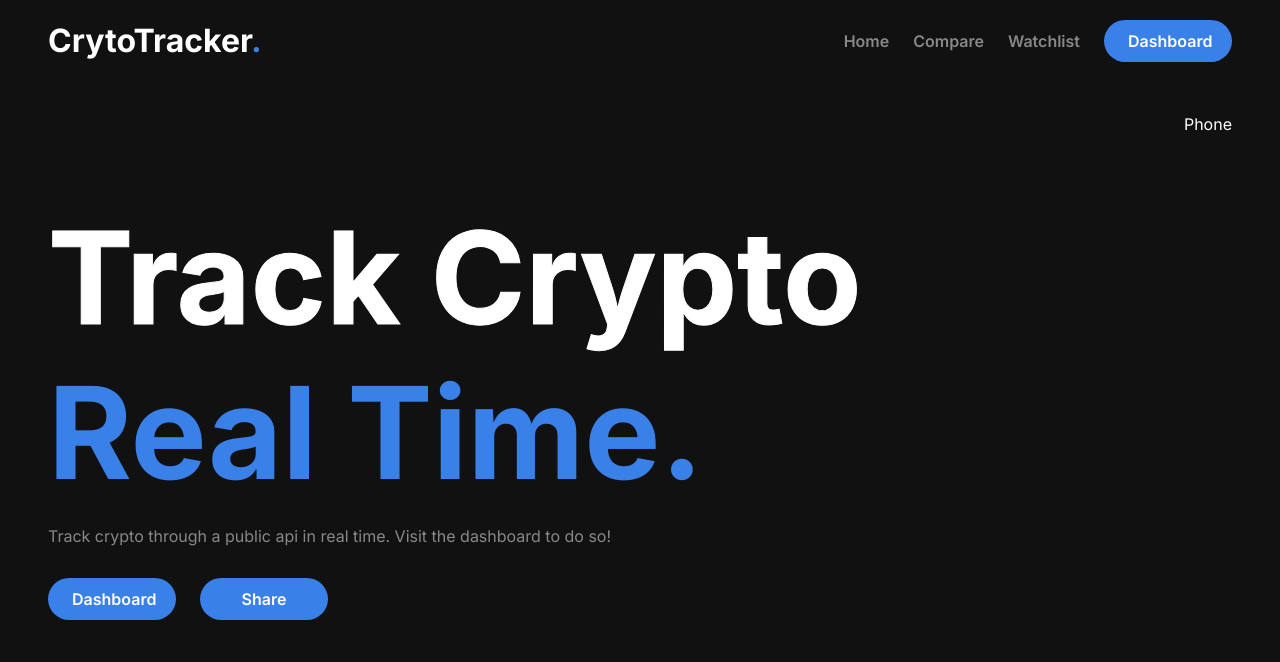
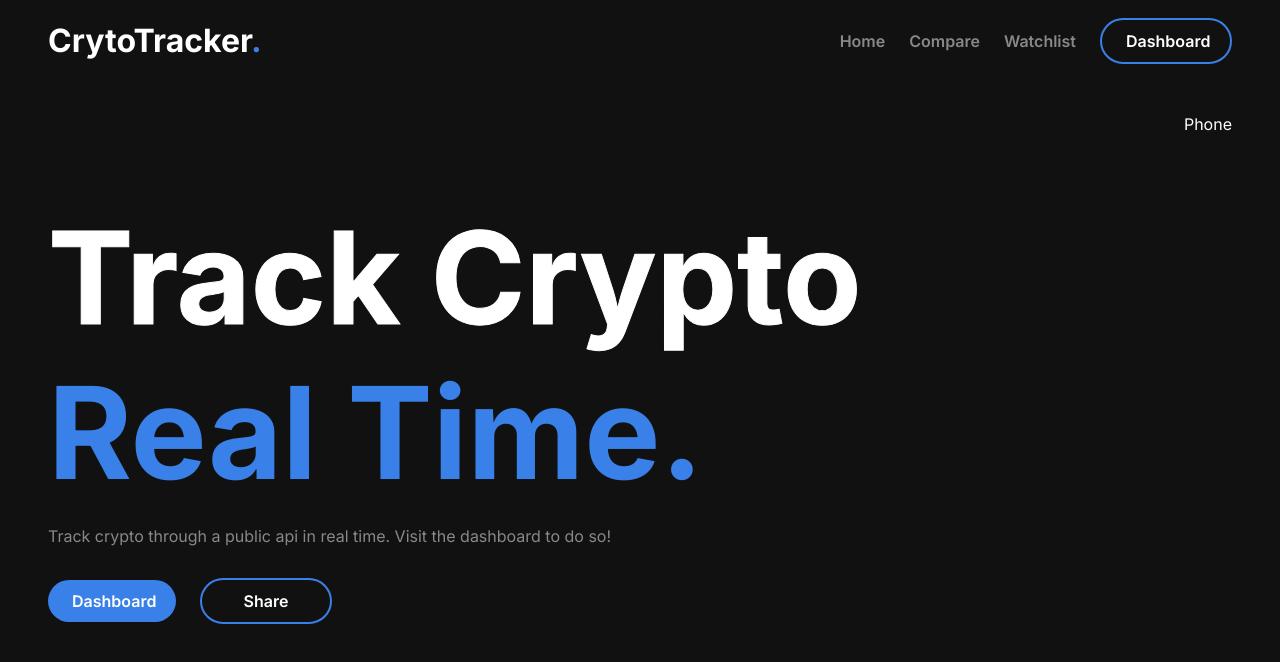
Before and after one commit to LakshitaTak/Crypto-Tracker, a React (Create React App) app: page / in a window 1280 px wide. Shown: the top 662 px of the page. Built offline with nearby package versions, Linux system fonts and the light colour scheme; the HTML template or start-up script is replaced by a standard one.

Commit message:
share button changed

```diff
--- a/src/components/Common/Button/index.js
+++ b/src/components/Common/Button/index.js
@@ -1,10 +1,14 @@
 import React from "react";
-import "./styles.css"
+import "./styles.css";
 
-function Button ({text}){
-    return(
-        <div className="btn">{text}</div>
-    )
-}
+export const Button = ({ text, variant }) => {
+  return (
+    <div
+      className={`${variant === "filled" ? "filled-btn" : "outlined-btn"} btn`}
+    >
+      {text}
+    </div>
+  );
+};
 
-export default Button
+export default Button;
--- a/src/components/Common/Button/styles.css
+++ b/src/components/Common/Button/styles.css
@@ -1,5 +1,4 @@
 .btn{
-    background-color: var(--blue);
     padding: 0.7rem 1.5rem;
     color: var(--white);
     border-radius: 3rem;
@@ -8,3 +7,13 @@
     font-weight: 600;
     text-align: center;
 }
+.filled-btn{
+    background-color: var(--blue);
+}
+.outlined-btn{
+    background-color: transparent;
+    border: 2px solid var(--blue);
+}
+.outlined-btn:hover{
+    background-color: var(--blue);
+}
--- a/src/components/LandingPage/MainComponents/index.js
+++ b/src/components/LandingPage/MainComponents/index.js
@@ -13,8 +13,8 @@ function MainComponents() {
           do so!
         </p>
         <div className="btn-flex">
-          <Button text="Dashboard" />
-          <Button text="Share"/>
+          <Button text="Dashboard" variant="filled" />
+          <Button text="Share" variant="outlined" />
         </div>
       </div>
       <div>Phone</div>
```
